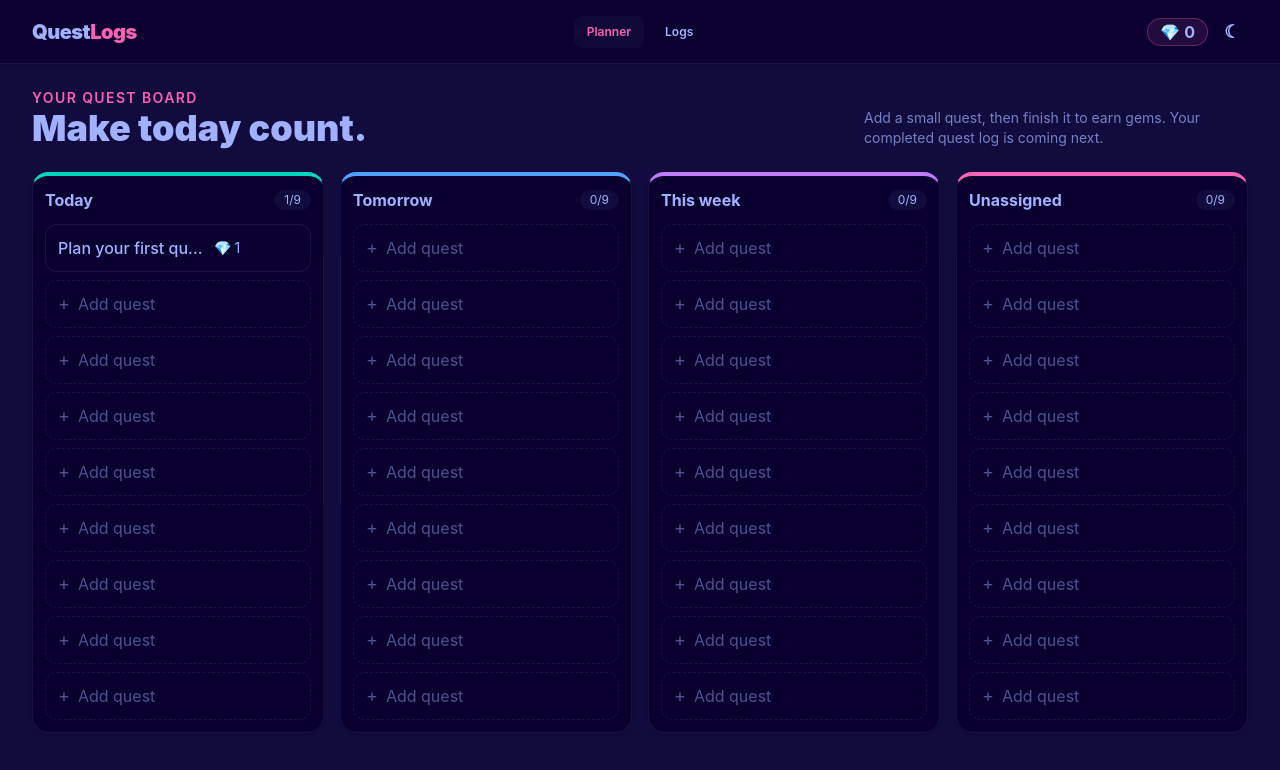
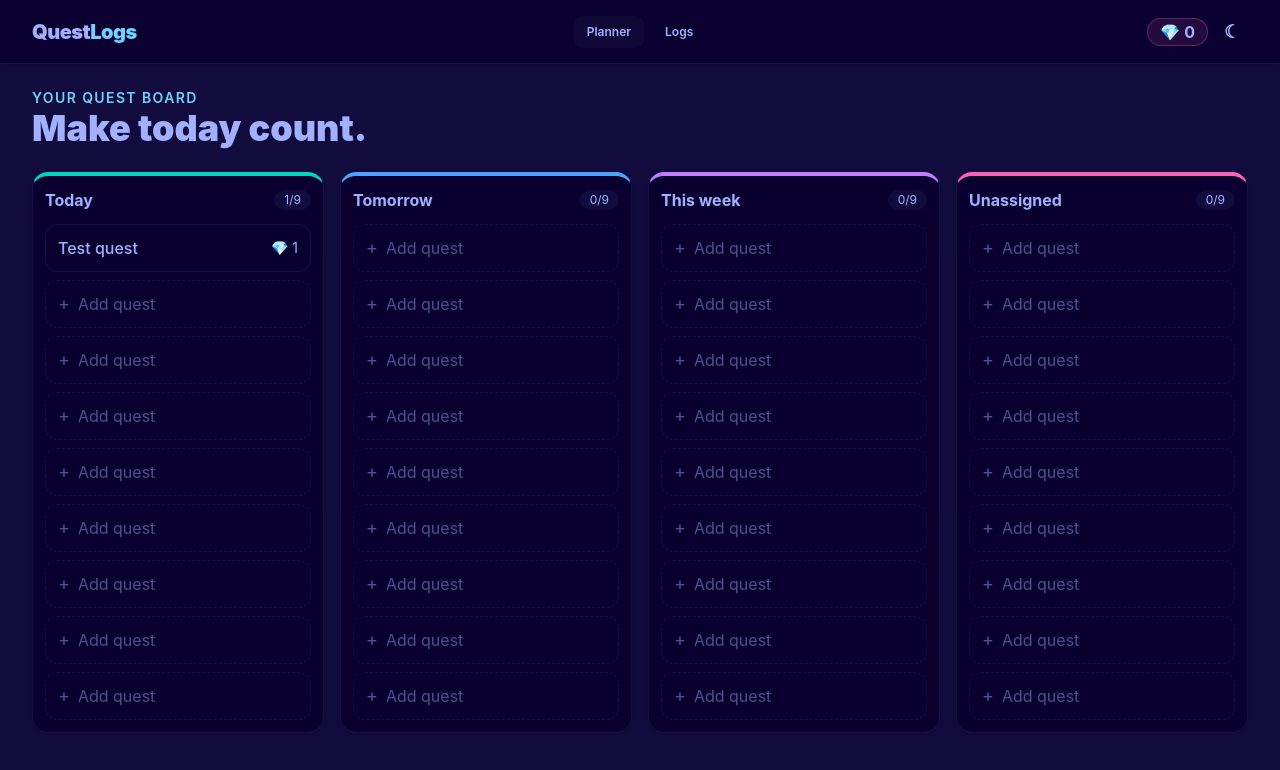
Before and after one commit to ShouryaP9/QuestLogs, a React (Vite) app: page /planner in a window 1280 px wide. Shown: the top 770 px of the page. Built offline with nearby package versions, Linux system fonts and the light colour scheme.

Commit message:
Worked on base framework

```diff
--- a/src/components/AppLayout.jsx
+++ b/src/components/AppLayout.jsx
@@ -1,7 +1,7 @@
 import { useEffect, useState } from 'react'
 import { NavLink, Outlet } from 'react-router-dom'
 
-const navClass = ({ isActive }) => `btn btn-ghost btn-sm ${isActive ? 'btn-active text-primary' : ''}`
+const navClass = ({ isActive }) => `btn btn-ghost btn-sm ${isActive ? 'btn-active theme-accent' : ''}`
 
 export function AppLayout() {
   const [theme, setTheme] = useState(() => localStorage.getItem('questlogs-theme') || 'synthwave')
@@ -17,7 +17,7 @@ export function AppLayout() {
   return (
     <div className="min-h-screen bg-base-200 text-base-content">
       <header className="navbar sticky top-0 z-20 border-b border-base-content/10 bg-base-100/85 px-4 shadow-sm backdrop-blur md:px-8">
-        <div className="navbar-start"><NavLink to="/planner" className="text-xl font-black tracking-tight">Quest<span className="text-primary">Logs</span></NavLink></div>
+        <div className="navbar-start"><NavLink to="/planner" className="text-xl font-black tracking-tight">Quest<span className="theme-accent">Logs</span></NavLink></div>
         <nav className="navbar-center hidden gap-2 md:flex" aria-label="Main navigation">
           <NavLink to="/planner" className={navClass}>Planner</NavLink>
           <NavLink to="/logs" className={navClass}>Logs</NavLink>
@@ -26,14 +26,14 @@ export function AppLayout() {
           <span className="badge badge-lg gap-1 border-primary/30 bg-primary/10 px-3 font-bold" title="Gems earned">💎 {gems}</span>
           <label className="swap swap-rotate btn btn-ghost btn-circle btn-sm" title="Toggle theme">
             <input type="checkbox" checked={theme === 'aqua'} onChange={() => setTheme(theme === 'aqua' ? 'synthwave' : 'aqua')} />
-            <span className="swap-off text-lg">☾</span><span className="swap-on text-lg">☀</span>
+            <span className="swap-off text-lg">☾</span><span className="swap-on text-lg">✦</span>
           </label>
         </div>
       </header>
       <main className="app-page mx-auto w-full max-w-7xl px-4 pt-6 md:px-8"><Outlet context={{ gems, setGems }} /></main>
       <nav className="btm-nav fixed z-30 border-t border-base-content/10 bg-base-100 md:hidden" aria-label="Main navigation">
-        <NavLink to="/planner" className={({ isActive }) => isActive ? 'active text-primary' : ''}><span className="text-lg">☷</span><span className="btm-nav-label">Planner</span></NavLink>
-        <NavLink to="/logs" className={({ isActive }) => isActive ? 'active text-primary' : ''}><span className="text-lg">◷</span><span className="btm-nav-label">Logs</span></NavLink>
+        <NavLink to="/planner" className={({ isActive }) => isActive ? 'active theme-accent' : ''}><span className="text-lg">☷</span><span className="btm-nav-label">Planner</span></NavLink>
+        <NavLink to="/logs" className={({ isActive }) => isActive ? 'active theme-accent' : ''}><span className="text-lg">◷</span><span className="btm-nav-label">Logs</span></NavLink>
       </nav>
     </div>
   )
--- a/src/index.css
+++ b/src/index.css
@@ -11,6 +11,10 @@
 
 @layer components {
   .app-page { padding-bottom: calc(5.5rem + env(safe-area-inset-bottom)); }
+  .theme-accent { @apply text-primary; }
+  [data-theme="synthwave"] .theme-accent { @apply text-secondary; }
+  .theme-button { @apply btn-primary; }
+  [data-theme="synthwave"] .theme-button { @apply btn-secondary; }
   .task-row { @apply flex min-h-12 w-full items-center gap-2 rounded-xl border border-base-content/10 bg-base-100/70 px-3 text-left transition hover:-translate-y-px hover:bg-base-100 focus:outline-2 focus:outline-offset-2 focus:outline-primary; }
 }
 
--- a/src/pages/LogsPage.jsx
+++ b/src/pages/LogsPage.jsx
@@ -1,3 +1,3 @@
 export function LogsPage() {
-  return <section className="mx-auto max-w-2xl py-8 text-center"><div className="rounded-3xl border border-dashed border-primary/40 bg-base-100 p-8 shadow-sm"><div className="text-5xl">📜</div><p className="mt-5 text-sm font-semibold uppercase tracking-widest text-primary">Next quest update</p><h1 className="mt-2 text-3xl font-black">Your history is waiting.</h1><p className="mx-auto mt-3 max-w-md opacity-70">Completed quests will soon appear here by date and theme. For now, build momentum from your planner.</p></div></section>
+  return <section className="mx-auto max-w-2xl py-8 text-center"><div className="rounded-3xl border border-dashed border-primary/40 bg-base-100 p-8 shadow-sm"><div className="text-5xl">📜</div><p className="theme-accent mt-5 text-sm font-semibold uppercase tracking-widest">Next quest update</p><h1 className="mt-2 text-3xl font-black">Your history is waiting.</h1><p className="mx-auto mt-3 max-w-md opacity-70">Completed quests will soon appear here by date and theme. For now, build momentum from your planner.</p></div></section>
 }
--- a/src/pages/PlannerPage.jsx
+++ b/src/pages/PlannerPage.jsx
@@ -1,5 +1,4 @@
 import { useState } from 'react'
-import { useOutletContext } from 'react-router-dom'
 
 const columns = [
   { id: 'today', title: 'Today', color: 'border-t-teal-400' },
@@ -7,10 +6,9 @@ const columns = [
   { id: 'week', title: 'This week', color: 'border-t-purple-400' },
   { id: 'unassigned', title: 'Unassigned', color: 'border-t-pink-400' },
 ]
-const initialTasks = { today: [{ id: 'welcome', name: 'Plan your first quest', gems: 1 }], tomorrow: [], week: [], unassigned: [] }
+const initialTasks = { today: [{ id: 'test-quest', name: 'Test quest', gems: 1 }], tomorrow: [], week: [], unassigned: [] }
 
 export function PlannerPage() {
-  const { setGems } = useOutletContext()
   const [tasks, setTasks] = useState(initialTasks)
   const [activeColumn, setActiveColumn] = useState(null)
   const [name, setName] = useState('')
@@ -23,25 +21,19 @@ export function PlannerPage() {
     setTasks((current) => ({ ...current, [activeColumn]: [...current[activeColumn], { id: crypto.randomUUID(), name: name.trim(), gems: Number(gemValue) }] }))
     setActiveColumn(null)
   }
-  const finishTask = (column, task) => {
-    setTasks((current) => ({ ...current, [column]: current[column].filter((item) => item.id !== task.id) }))
-    setGems((current) => current + task.gems)
-  }
-
   return <>
     <div className="mb-6 flex flex-wrap items-end justify-between gap-3">
-      <div><p className="text-sm font-semibold uppercase tracking-widest text-primary">Your quest board</p><h1 className="text-3xl font-black md:text-4xl">Make today count.</h1></div>
-      <p className="max-w-sm text-sm opacity-70">Add a small quest, then finish it to earn gems. Your completed quest log is coming next.</p>
+      <div><p className="theme-accent text-sm font-semibold uppercase tracking-widest">Your quest board</p><h1 className="text-3xl font-black md:text-4xl">Make today count.</h1></div>
     </div>
     <section className="grid gap-4 sm:grid-cols-2 xl:grid-cols-4">
       {columns.map((column) => <article key={column.id} className={`rounded-2xl border border-base-content/10 border-t-4 ${column.color} bg-base-100 p-3 shadow-sm`}>
         <div className="mb-3 flex items-center justify-between"><h2 className="font-bold">{column.title}</h2><span className="badge badge-ghost badge-sm">{tasks[column.id].length}/9</span></div>
         <div className="space-y-2">
-          {tasks[column.id].map((task) => <div key={task.id} className="task-row group"><span className="min-w-0 flex-1 truncate font-medium">{task.name}</span><span className="text-sm whitespace-nowrap">💎 {task.gems}</span><button onClick={() => finishTask(column.id, task)} className="btn btn-primary btn-xs opacity-100 md:opacity-0 md:group-hover:opacity-100" aria-label={`Finish ${task.name}`}>Finish</button></div>)}
+          {tasks[column.id].map((task) => <div key={task.id} className="task-row"><span className="min-w-0 flex-1 truncate font-medium">{task.name}</span><span className="text-sm whitespace-nowrap">💎 {task.gems}</span></div>)}
           {Array.from({ length: Math.max(1, 9 - tasks[column.id].length) }).map((_, index) => <button key={index} onClick={() => openTaskDialog(column.id)} className="task-row border-dashed text-base-content/45"><span className="text-lg">+</span> Add quest</button>)}
         </div>
       </article>)}
     </section>
-    <dialog className={`modal ${activeColumn ? 'modal-open' : ''}`}><form method="dialog" onSubmit={addTask} className="modal-box"><button onClick={() => setActiveColumn(null)} type="button" className="btn btn-sm btn-circle btn-ghost absolute right-3 top-3">✕</button><h3 className="text-xl font-bold">Add a quest</h3><p className="mt-1 text-sm opacity-70">Start small. Every finish is progress.</p><label className="form-control mt-5"><span className="label-text mb-2 font-semibold">Quest name</span><input autoFocus value={name} onChange={(event) => setName(event.target.value)} className="input input-bordered w-full" placeholder="e.g. Review science notes" maxLength="120" /></label><label className="form-control mt-4"><span className="label-text mb-2 font-semibold">Gem count</span><select value={gemValue} onChange={(event) => setGemValue(event.target.value)} className="select select-bordered w-full">{[0, 1, 2, 3].map((value) => <option key={value} value={value}>{'💎 '.repeat(value) || 'No gems'} ({value})</option>)}</select></label><div className="modal-action"><button type="button" className="btn btn-ghost" onClick={() => setActiveColumn(null)}>Cancel</button><button className="btn btn-primary" type="submit">Add quest</button></div></form></dialog>
+    <dialog className={`modal ${activeColumn ? 'modal-open' : ''}`}><form method="dialog" onSubmit={addTask} className="modal-box"><button onClick={() => setActiveColumn(null)} type="button" className="btn btn-sm btn-circle btn-ghost absolute right-3 top-3">✕</button><h3 className="text-xl font-bold">Add a quest</h3><p className="mt-1 text-sm opacity-70">Start small. Every finish is progress.</p><label className="form-control mt-5"><span className="label-text mb-2 font-semibold">Quest name</span><input autoFocus value={name} onChange={(event) => setName(event.target.value)} className="input input-bordered w-full" placeholder="e.g. Review science notes" maxLength="120" /></label><label className="form-control mt-4"><span className="label-text mb-2 font-semibold">Gem count</span><select value={gemValue} onChange={(event) => setGemValue(event.target.value)} className="select select-bordered w-full">{[0, 1, 2, 3].map((value) => <option key={value} value={value}>{'💎 '.repeat(value) || 'No gems'} ({value})</option>)}</select></label><div className="modal-action"><button type="button" className="btn btn-ghost" onClick={() => setActiveColumn(null)}>Cancel</button><button className="btn theme-button" type="submit">Add quest</button></div></form></dialog>
   </>
 }
```
